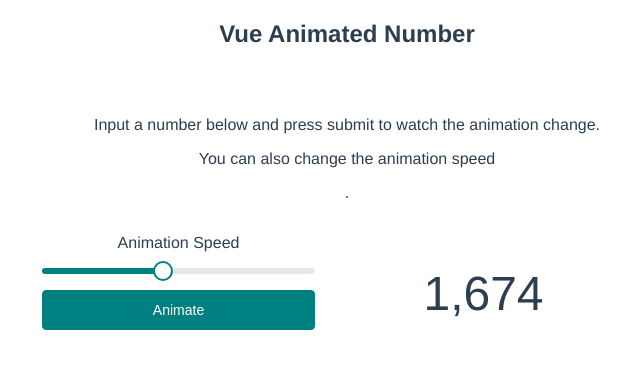
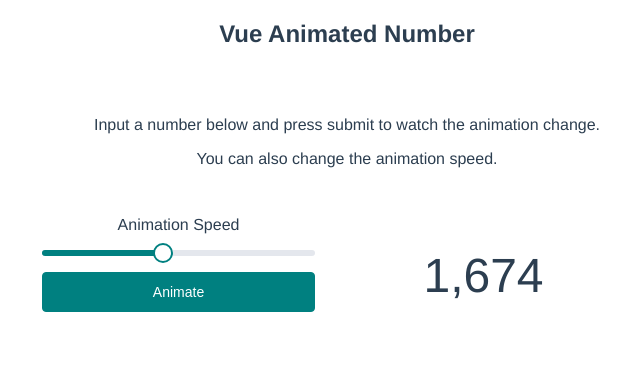
Before and after one commit to saschwartz/vue-animated-number, a Vue app: page / in a window 1280 px wide. Shown: the top 368 px of the page, without its empty margins (293-933 px from the left). Built offline with nearby package versions, Linux system fonts and the light colour scheme.

Commit message:
add full stop

```diff
--- a/src/App.vue
+++ b/src/App.vue
@@ -5,7 +5,7 @@
     </el-header>
     <el-main>
       <p>Input a number below and press submit to watch the animation change.</p>
-      <p>You can also change the animation speed</p>.
+      <p>You can also change the animation speed.</p>
 
       <!-- form controls -->
       <div id="page-content">
```
